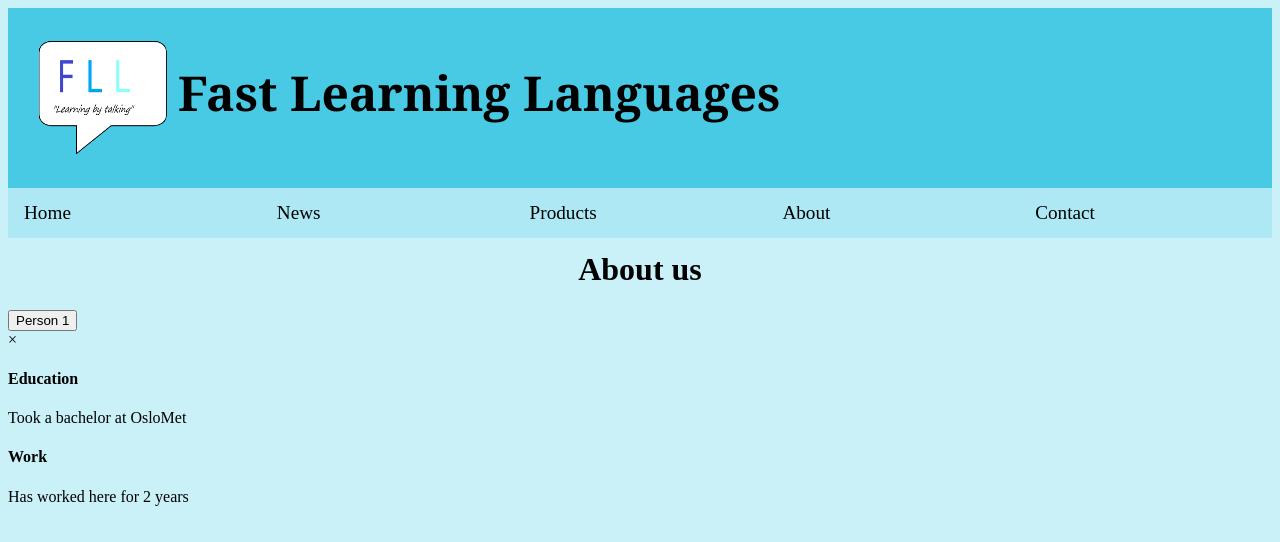
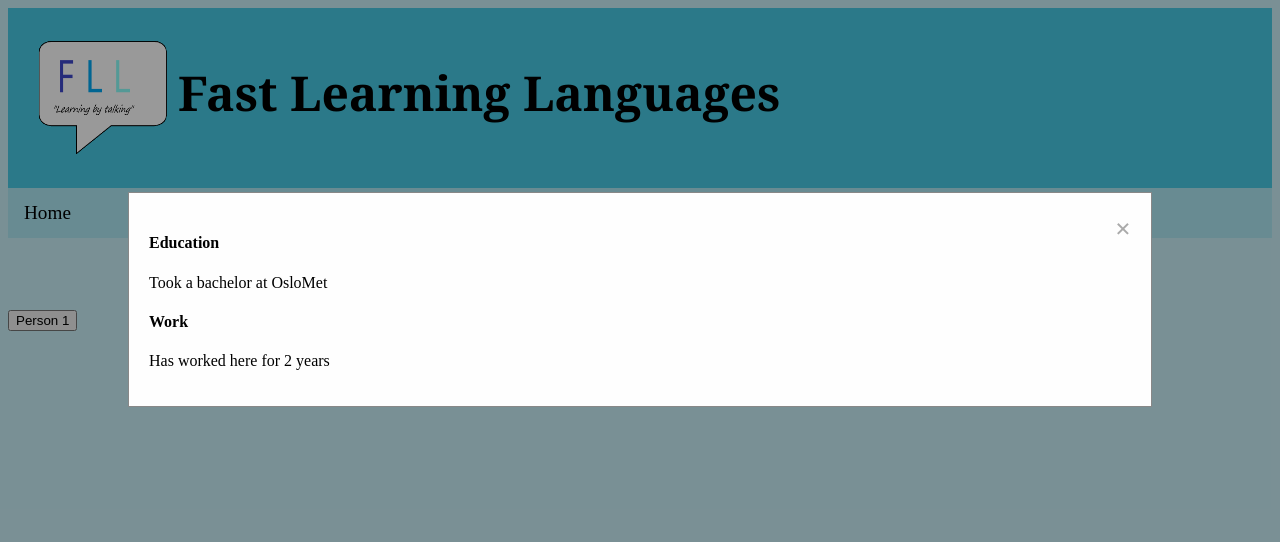
Before and after one commit to SiriBJ/FLL.github.io, a plain HTML site: page Files/about.html in a window 1280 px wide. Both pictures are taken after a click on the button "Person 1". Drawn offline with Linux system fonts and the light colour scheme.

Commit message:
Update styling.css

```diff
--- a/Files/styling.css
+++ b/Files/styling.css
@@ -107,3 +107,42 @@ h1.about1{
     text-align: center;
     margin-top: 5%;
 }
+
+/*Pop-up in About us*/
+
+.modal {
+    display: none; /* Hidden by default */
+    position: fixed; /* Stay in place */
+    z-index: 1; /* Sit on top */
+    left: 0;
+    top: 0;
+    width: 100%; /* Full width */
+    height: 100%; /* Full height */
+    overflow: auto; /* Enable scroll if needed */
+    background-color: rgb(0,0,0); /* Fallback color */
+    background-color: rgba(0,0,0,0.4); /* Black w/ opacity */
+  }
+
+  /* Modal Content/Box */
+  .personContent {
+    background-color: #fefefe;
+    margin: 15% auto; /* 15% from the top and centered */
+    padding: 20px;
+    border: 1px solid #888;
+    width: 80%; /* Could be more or less, depending on screen size */
+  }
+
+  /* The Close Button */
+  .close {
+    color: #aaa;
+    float: right;
+    font-size: 28px;
+    font-weight: bold;
+  }
+
+  .close:hover,
+  .close:focus {
+    color: black;
+    text-decoration: none;
+    cursor: pointer;
+  }
```
